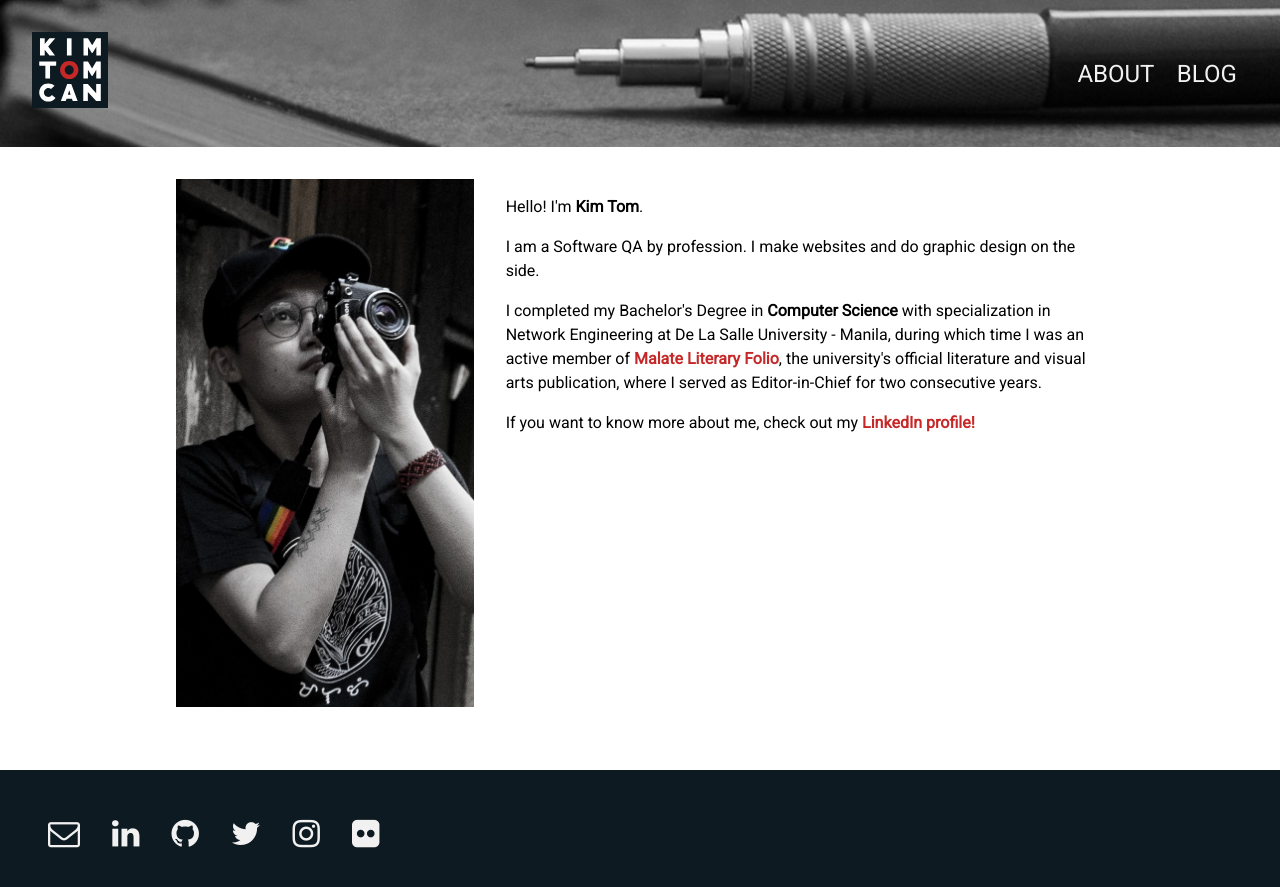
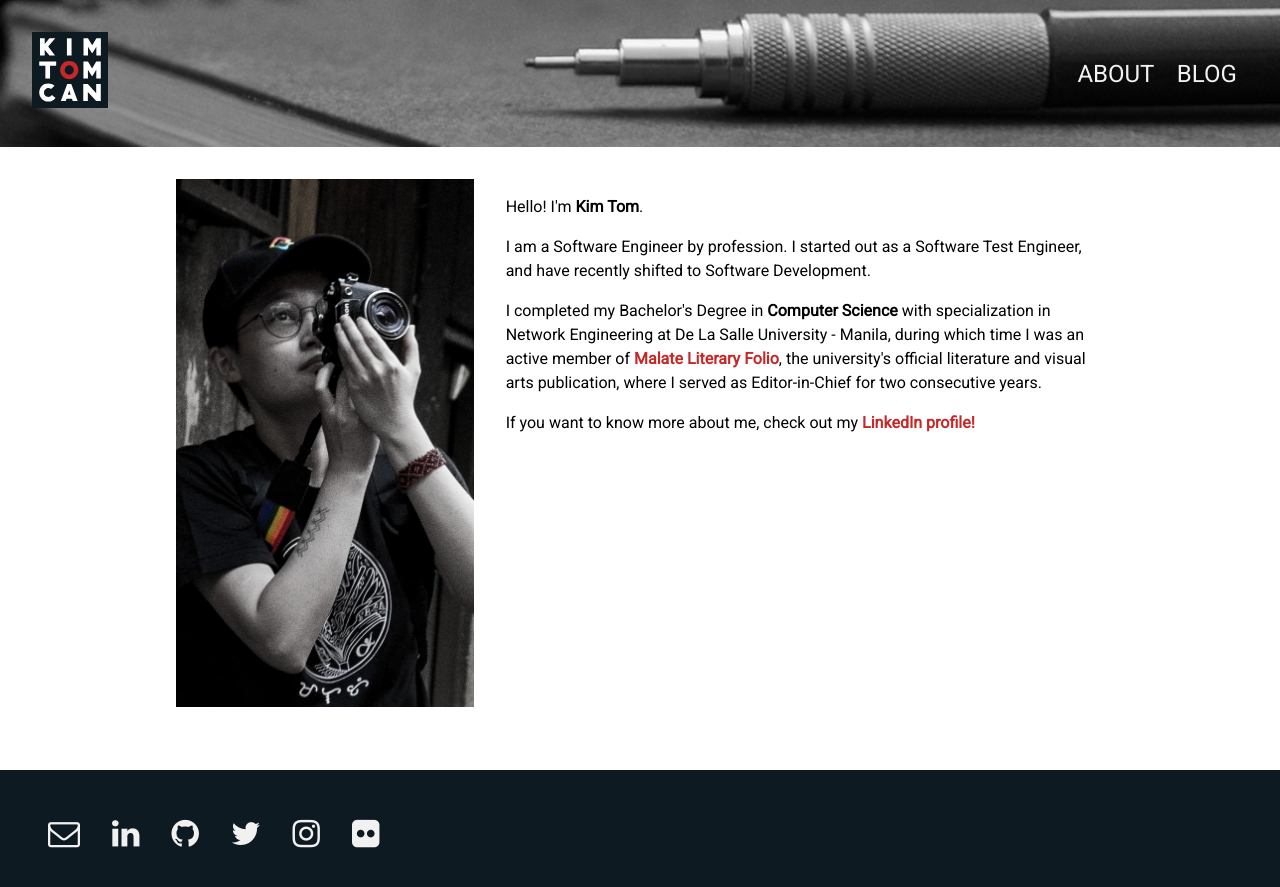
Before and after one commit to kimtillas91/kimtillas91.github.io, a Jekyll site: the page built from about.md, in a window 1280 px wide. Shown: the top 887 px of the page. Built offline with Jekyll 4.4.1, drawn with Linux system fonts in a browser that asks for light colours.

Commit message:
Update about.md
updated description

```diff
--- a/about.md
+++ b/about.md
@@ -11,7 +11,7 @@ permalink: /about/
   <div class="wrap-flex-content" id="about-desc">
     <p>Hello! I'm <b>Kim Tom</b>.</p>
 
-    <p>I am a Software QA by profession. I make websites and do graphic design on the side.</p>
+    <p>I am a Software Engineer by profession. I started out as a Software Test Engineer, and have recently shifted to Software Development.</p>
 
     <p>I completed my Bachelor's Degree in <b>Computer Science</b> with specialization in Network Engineering at De La Salle University - Manila, during which time I was an active member of <b><a href="https://issuu.com/malatelitfolio" target="_blank">Malate Literary Folio</a></b>, the university's official literature and visual arts publication, where I served as Editor-in-Chief for two consecutive years.</p>
 
```
